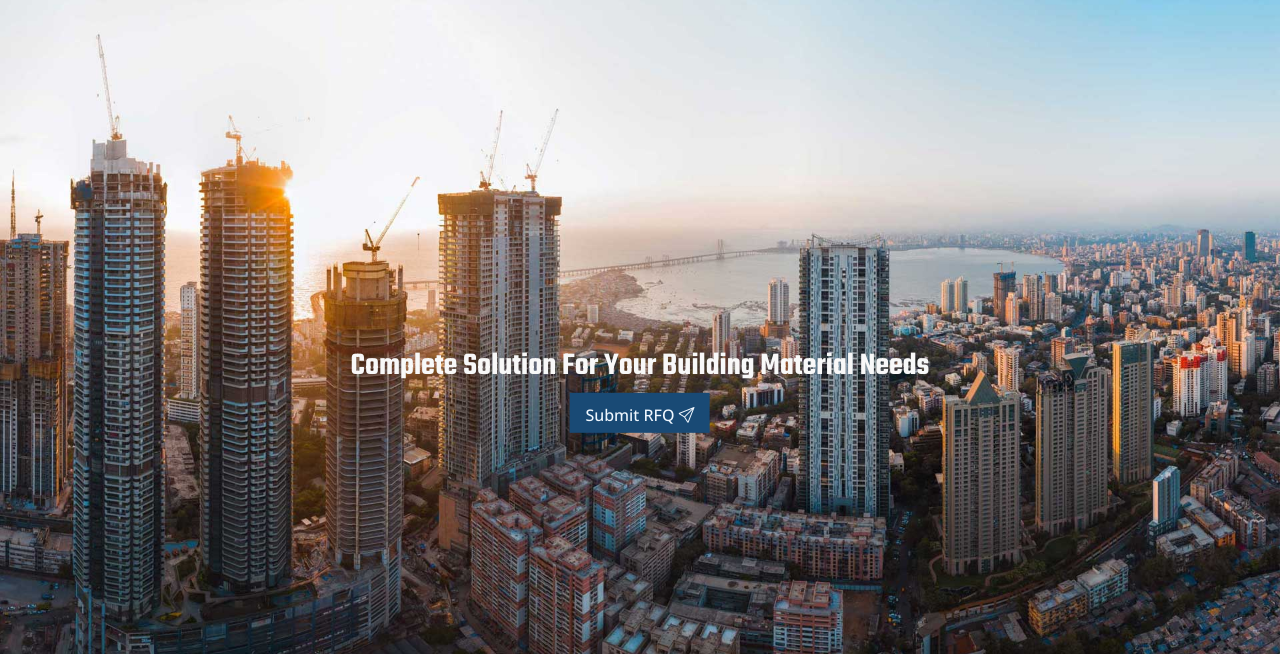
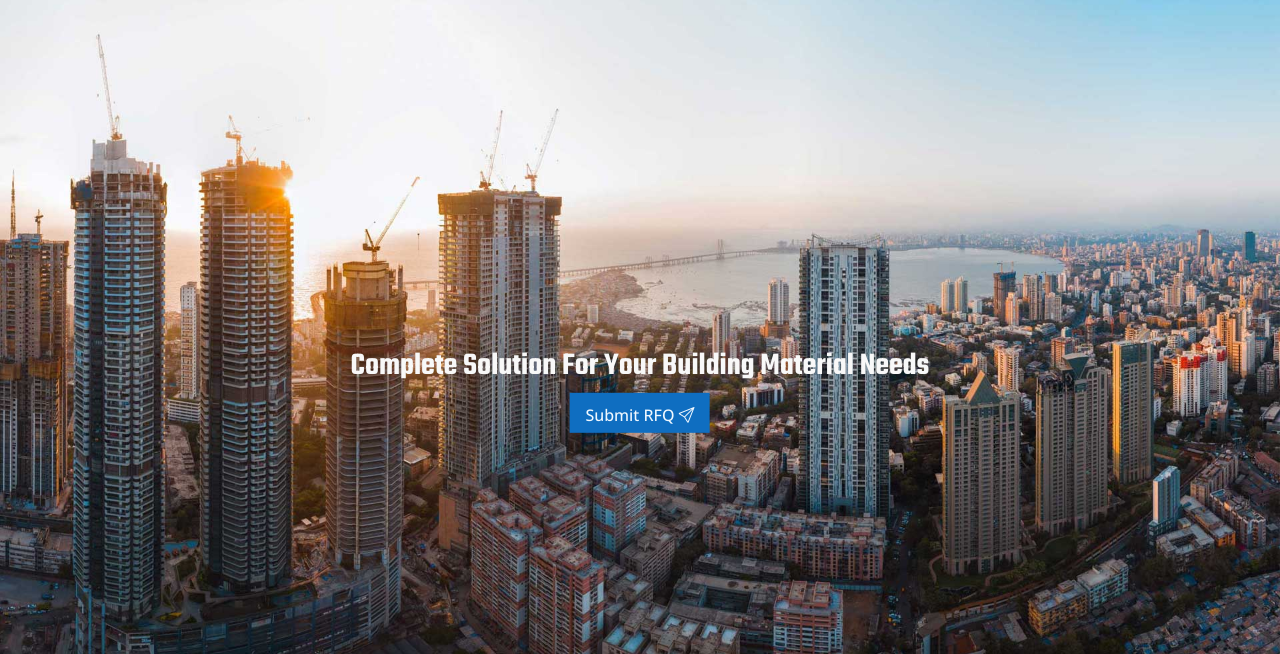
Before and after one commit to Abhinavchandra123/Livity_Trading, a plain HTML site: page index.html in a window 1280 px wide. Shown: the part 146-800 px from the top of the page. Drawn offline with nearby package versions, Linux system fonts and the light colour scheme.

Commit message:
button_light

```diff
--- a/index.html
+++ b/index.html
@@ -126,7 +126,7 @@
                     <div style="position: absolute; top: 55%; left: 50%; transform: translate(-50%, -50%); text-align: center; color: white;">
                       <h2 class="img-fluid grayscale text-light bannerh1" style="font-weight: bold; font-family:'bold' 'Poppins', sans-serif;">
                         Complete Solution For Your Building Material Needs</h2>
-                        <button class="btn" type="button"  data-toggle="button"  aria-pressed="false" autocomplete="off"   style="color:aliceblue; padding:10px; border: 65px; height: 40px; width: 140px;  bottom: 0; background-color: #194a75; left:0; text-align: center;" >
+                        <button class="btn" type="button"  data-toggle="button"  aria-pressed="false" autocomplete="off"   style="color:aliceblue; padding:10px; border: 65px; height: 40px; width: 140px;  bottom: 0; background-color: #0f6ec1; left:0; text-align: center;" >
                             Submit RFQ <i class="bi bi-send"></i>
                         </button>
                     </div>
```
